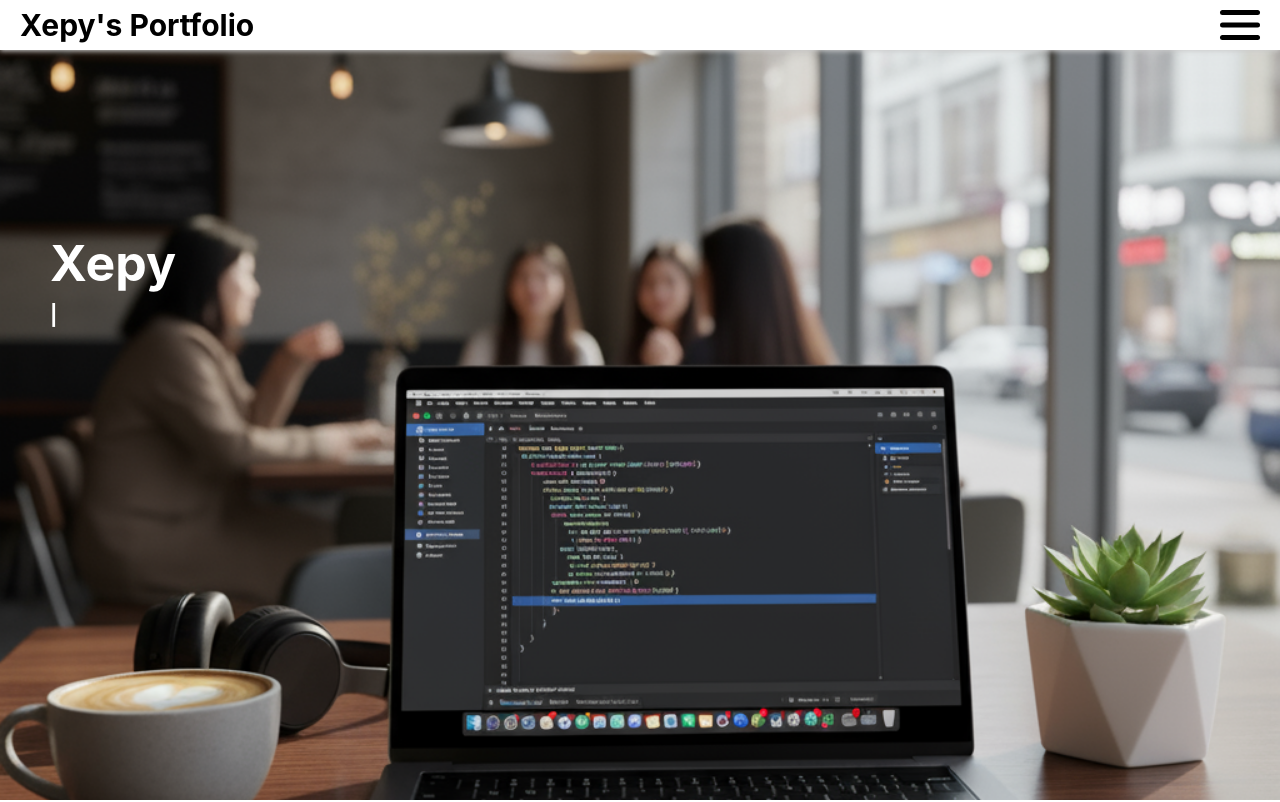
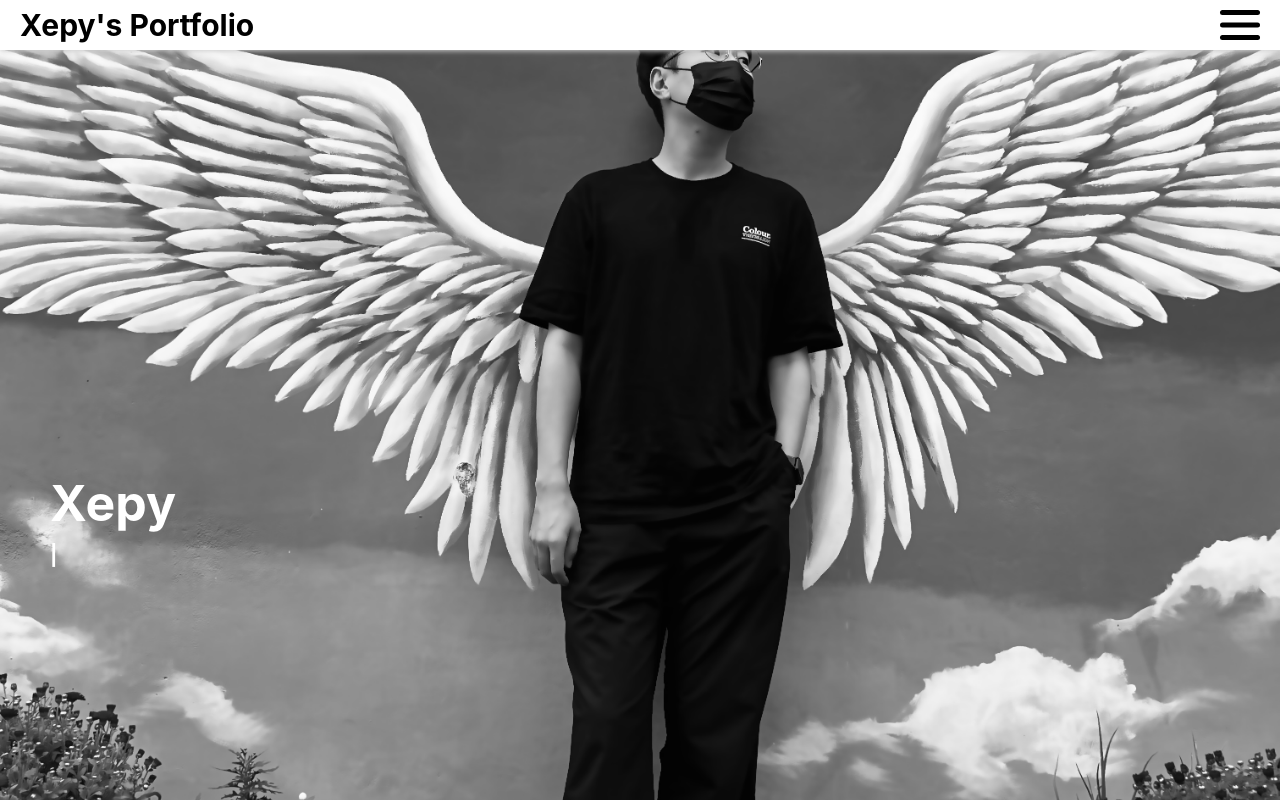
Before and after one commit to Xepy-source/portfolio, a React (Create React App) app: page / in a window 1280 px wide. Shown: the top 802 px of the page. Built offline with nearby package versions, Linux system fonts and the light colour scheme.

Commit message:
background image 수정

```diff
--- a/src/components/desktop/main/Main.tsx
+++ b/src/components/desktop/main/Main.tsx
@@ -15,7 +15,7 @@ export default function Main() {
   return (
     <div className={style.main_container}>
       <div className={`${style.main_home_wrap} Home`}>
-        <img src={`${process.env.PUBLIC_URL}/background.png`} alt="" />
+        <img src={`${process.env.PUBLIC_URL}/background.jpg`} alt="" />
         <div className={style.main_img_span_wrap}>
           <span>Xepy</span>
           <ReactTyped
--- a/src/components/mobile/main/Main.module.css
+++ b/src/components/mobile/main/Main.module.css
@@ -18,7 +18,7 @@
 
 .main_img_span_wrap {
   position: absolute;
-  top: 35%;
+  top: 65%;
   left: 150px;
   width: 200px;
   transform: translate(-50%, -50%);
--- a/src/components/mobile/main/Main.tsx
+++ b/src/components/mobile/main/Main.tsx
@@ -10,7 +10,7 @@ export default function Main() {
   return (
     <div className={style.main_container}>
       <div className={`${style.main_home_wrap} Home`}>
-        <img src={`${process.env.PUBLIC_URL}/background.png`} alt="" />
+        <img src={`${process.env.PUBLIC_URL}/background.jpg`} alt="" />
         <div className={style.main_img_span_wrap}>
           <span>Xepy</span>
           <ReactTyped
```
Also changed, not shown: public/background.jpg (added).
